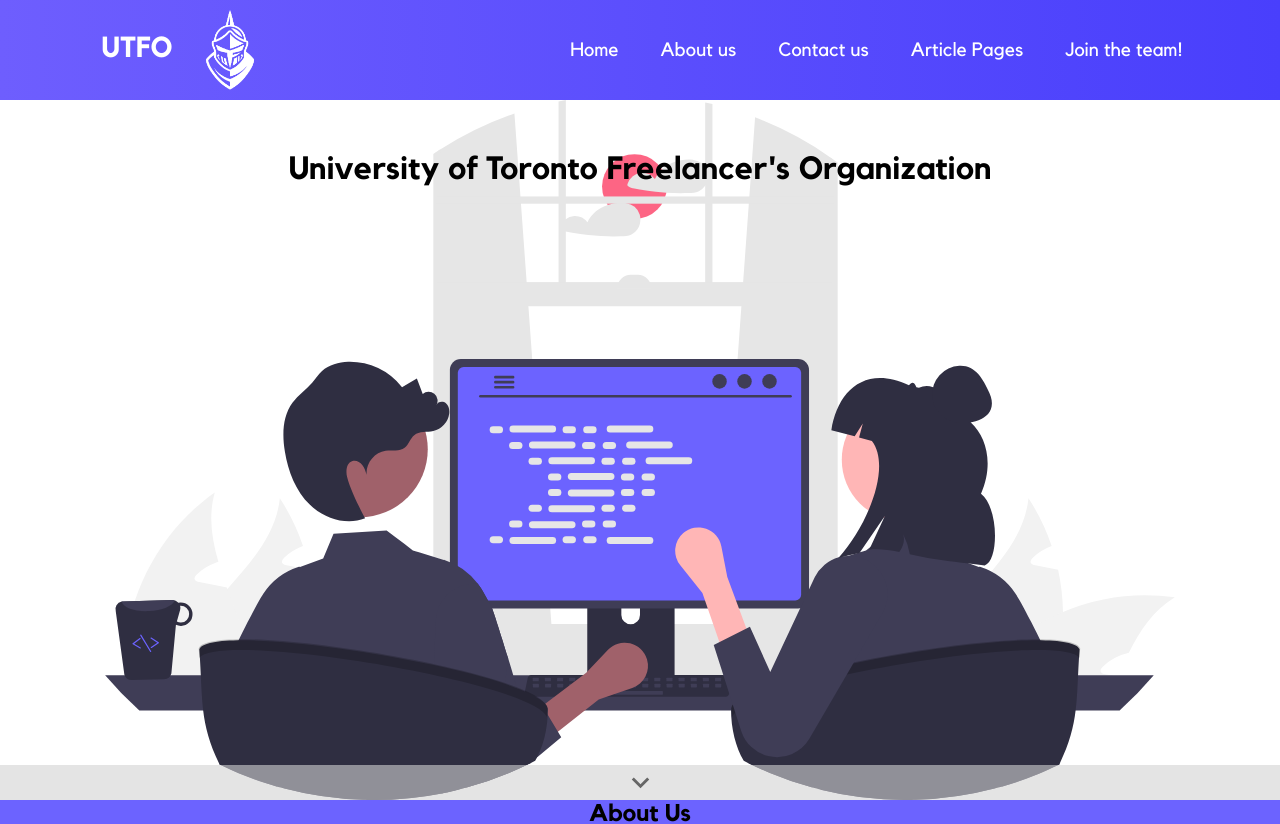
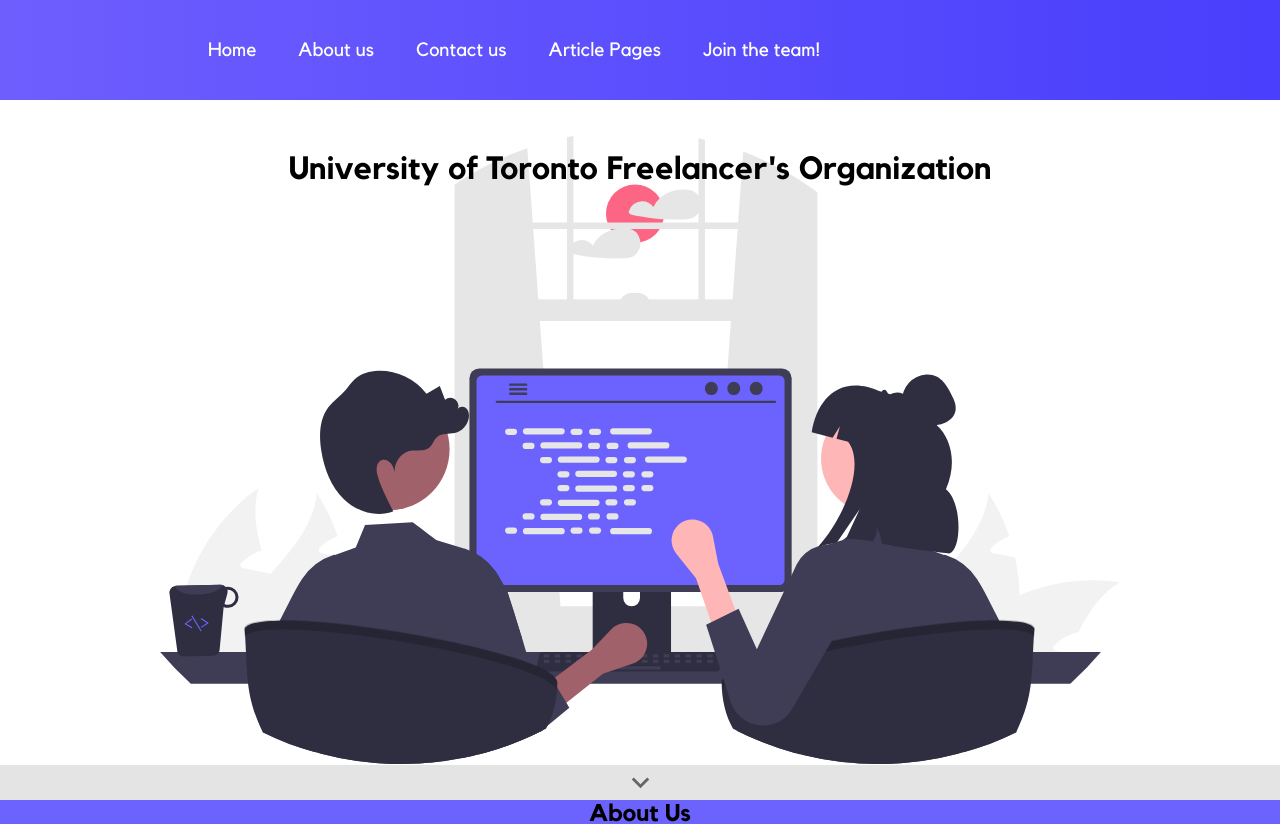
Before and after one commit to UTFO/UTFO-Website, a React (Create React App) app: page / in a window 1280 px wide. Shown: the top 824 px of the page. Built offline with nearby package versions, Linux system fonts and the light colour scheme.

Commit message:
Use unified .inner class for responsive width

```diff
--- a/src/App.css
+++ b/src/App.css
@@ -22,9 +22,24 @@
   font-style: italic;
 }
 
+:root {
+  --fixed-width: 960px;
+}
+
 * {
   box-sizing: border-box;
   margin: 0;
   padding: 0;
   font-family: Kollektif, monospace;
 }
+
+.inner {
+  width: var(--fixed-width);
+  margin: 0 auto;
+}
+
+@media screen and (max-width: 960px) {
+  .inner {
+    width: 100%;
+  }
+}
--- a/src/components/Navbar/Navbar.css
+++ b/src/components/Navbar/Navbar.css
@@ -10,6 +10,11 @@
   align-items: center;
   font-size: 1.2rem;
   font-family: Montserrat, sans-serif;
+}
+.NavbarItems .inner {
+  display: flex;
+  flex-direction: row;
+  align-items: center;
 }
 
 .navbar-logo {
@@ -46,7 +51,6 @@
   grid-gap: 10px;
   list-style: none;
   text-align: center;
-  width: 70vw;
   justify-content: end;
   margin-left: 2rem;
 }
--- a/src/components/Navbar/Navbar.js
+++ b/src/components/Navbar/Navbar.js
@@ -12,8 +12,8 @@
 
     render() {
         return(
-            <nav className='NavbarItems'>
-                <h1 className="navbar-logo">UTFO <img src={Logo} className='logo' alt="UTFO" /></h1>
+            <nav className="NavbarItems">
+                <div className="inner">
                 <div className="menu-icon" onClick={this.handleClick}>
                     <i className={this.state.clicked ? 'fas fa-times' : 'fas fa-bars'}></i>
                 </div>
@@ -28,6 +28,7 @@
                         )
                     })}
                 </ul>
+                </div>
             </nav>
         )
     }
--- a/src/components/pages/Home/MainImage.js
+++ b/src/components/pages/Home/MainImage.js
@@ -4,7 +4,7 @@
 function MainImage() {
 
   return (
-      <div className='main-image'>
+    <div className='main-image inner'>
           <img src={mainImage} alt='main' />
           <div className='title-wrapper' >
               <h1>University of Toronto Freelancer's Organization</h1>
```
